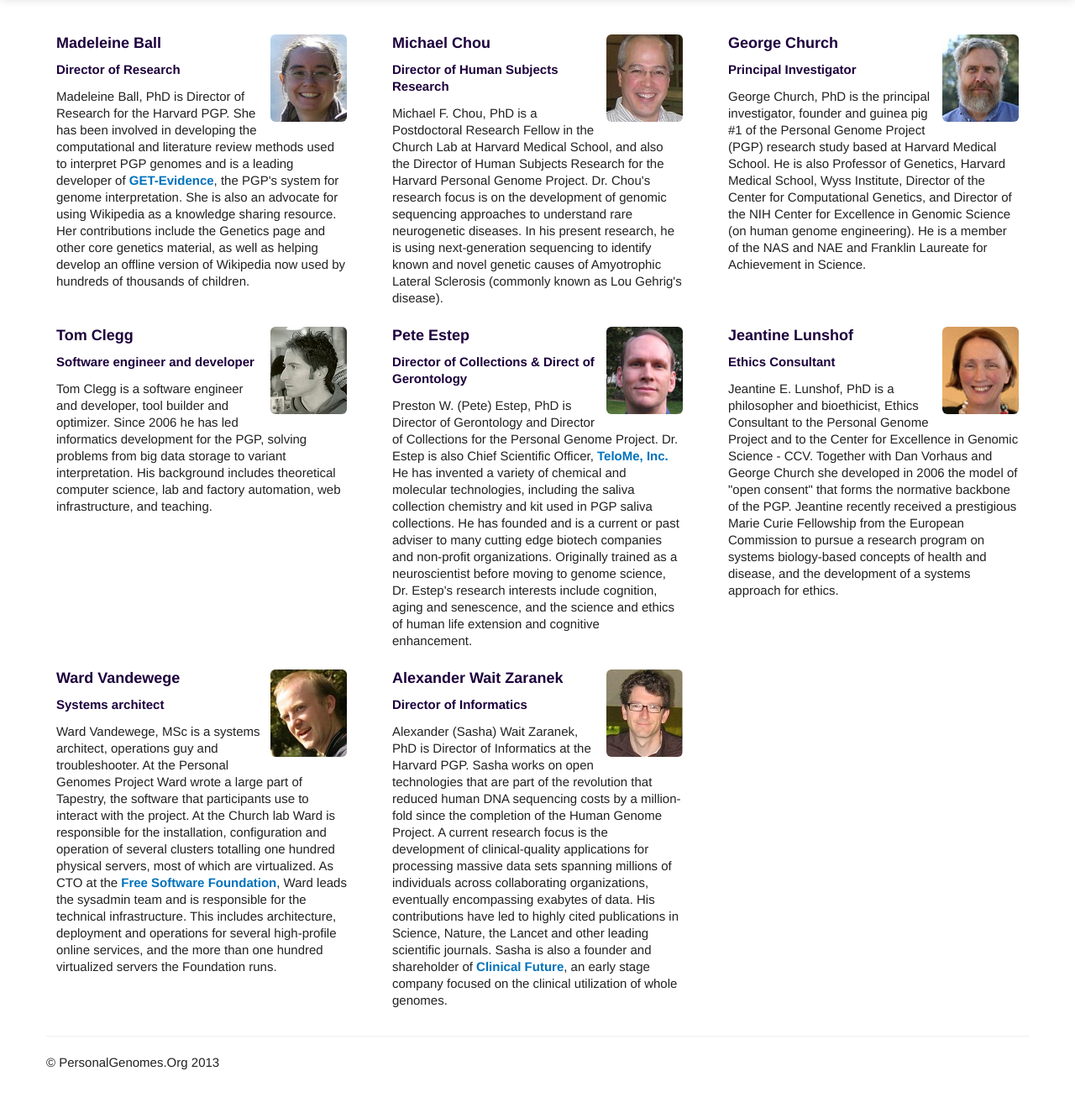
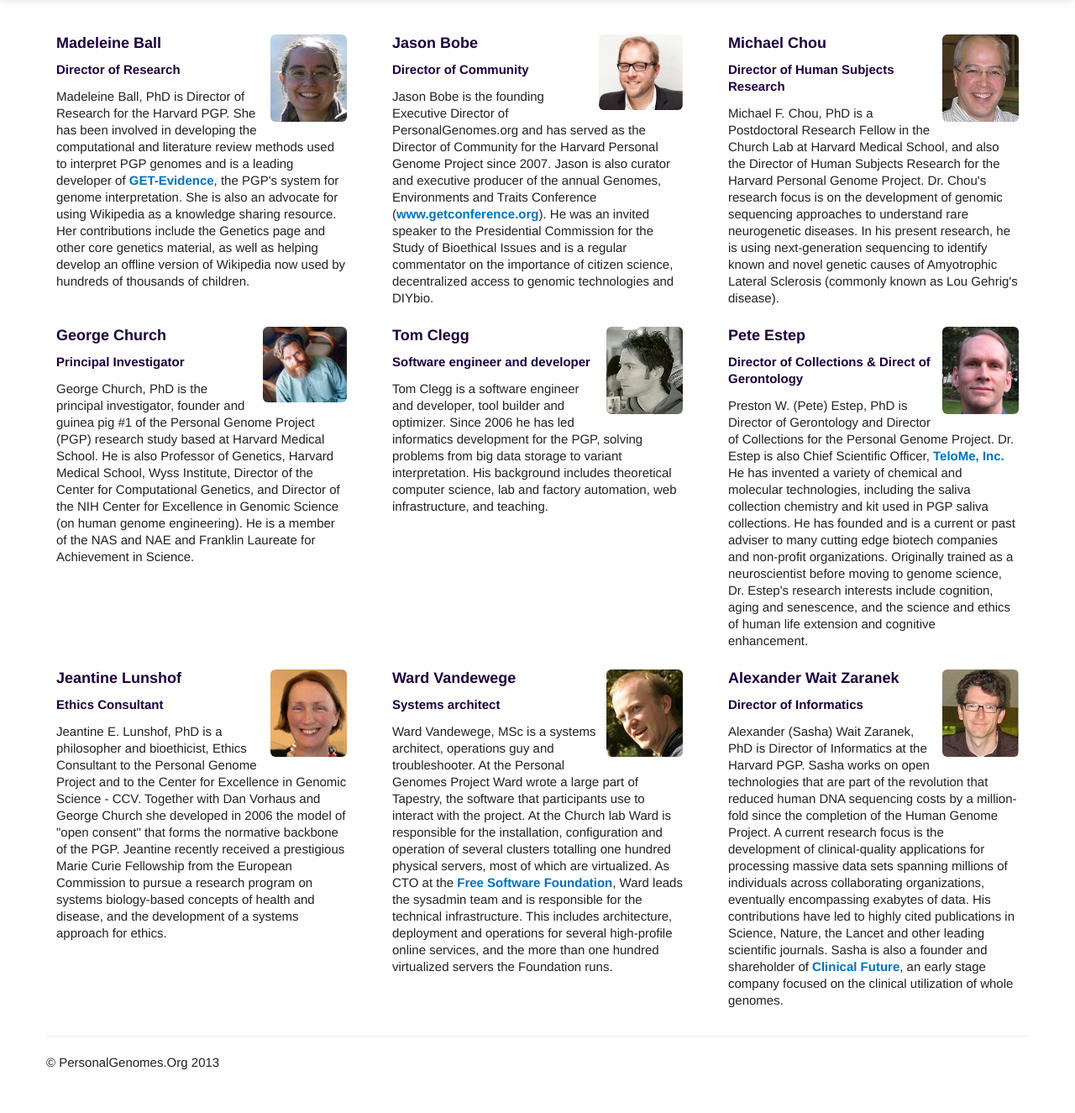
Before and after one commit to geochurch/www_personalgenomes_org, a Django app: page /harvard/people in a window 1280 px wide. Shown: the part 41-1366 px from the top of the page at 84% size. Run offline with Django 3.2, Linux system fonts and the light colour scheme; some libraries are stand-ins or nearby versions.

Commit message:
Remove Harvard logo, list Jason on HU-PGP staff

```diff
--- a/templates/harvard/people.html
+++ b/templates/harvard/people.html
@@ -8,17 +8,22 @@
     <p>Madeleine Ball, PhD is Director of Research for the Harvard PGP. She has been involved in developing the computational and literature review methods used to interpret PGP genomes and is a leading developer of <a href="http://evidence.personalgenomes.org/">GET-Evidence</a>, the PGP's system for genome interpretation. She is also an advocate for using Wikipedia as a knowledge sharing resource. Her contributions include the Genetics page and other core genetics material, as well as helping develop an offline version of Wikipedia now used by hundreds of thousands of children.</p>
   </div>
   <div class="span4 bio">
+    <img src="/static/img/Jason-Bobe.jpg" class="img-rounded" style="max-width:100px" />
+    <h4>Jason Bobe</h4><h5>Director of Community</h5>
+    <p>Jason Bobe is the founding Executive Director of PersonalGenomes.org and has served as the Director of Community for the Harvard Personal Genome Project since 2007. Jason is also curator and executive producer of the annual Genomes, Environments and Traits Conference (<a href="http://www.getconference.org">www.getconference.org</a>). He was an invited speaker to the Presidential Commission for the Study of Bioethical Issues and is a regular commentator on the importance of citizen science, decentralized access to genomic technologies and DIYbio.</p>
+  </div>
+  <div class="span4 bio">
     <img src="/static/img/harvard/Mike-Chou.jpg" class="img-rounded" />
     <h4>Michael Chou</h4><h5>Director of Human Subjects Research</h5>
     <p>Michael F. Chou, PhD is a Postdoctoral Research Fellow in the Church Lab at Harvard Medical School, and also the Director of Human Subjects Research for the Harvard Personal Genome Project. Dr. Chou's research focus is on the development of genomic sequencing approaches to understand rare neurogenetic diseases. In his present research, he is using next-generation sequencing to identify known and novel genetic causes of Amyotrophic Lateral Sclerosis (commonly known as Lou Gehrig's disease).</p>
   </div>
+</div>
+<div class="row">
   <div class="span4 bio">
-    <img src="/static/img/harvard/George-Church.jpg" class="img-rounded" />
+    <img src="/static/img/George-Church.jpg" class="img-rounded" style="max-width:100px" />
     <h4>George Church</h4><h5>Principal Investigator</h5>
     <p>George Church, PhD is the principal investigator, founder and guinea pig #1 of the Personal Genome Project (PGP) research study based at Harvard Medical School. He is also Professor of Genetics, Harvard Medical School, Wyss Institute, Director of the Center for Computational Genetics, and Director of the NIH Center for Excellence in Genomic Science (on human genome engineering). He is a member of the NAS and NAE and Franklin Laureate for Achievement in Science.</p>
   </div>
-</div>
-<div class="row">
   <div class="span4 bio">
     <img src="/static/img/harvard/Tom-Clegg.jpg" class="img-rounded" />
     <h4>Tom Clegg</h4><h5>Software engineer and developer</h5>
@@ -29,13 +34,13 @@
     <h4>Pete Estep</h4><h5>Director of Collections & Direct of Gerontology</h5>
     <p>Preston W. (Pete) Estep, PhD is Director of Gerontology and Director of Collections for the Personal Genome Project. Dr. Estep is also Chief Scientific Officer, <a href="http://www.telome.com/">TeloMe, Inc.</a> He has invented a variety of chemical and molecular technologies, including the saliva collection chemistry and kit used in PGP saliva collections. He has founded and is a current or past adviser to many cutting edge biotech companies and non-profit organizations. Originally trained as a neuroscientist before moving to genome science, Dr. Estep's research interests include cognition, aging and senescence, and the science and ethics of human life extension and cognitive enhancement.</p>
   </div>
+</div>
+<div class="row">
   <div class="span4 bio">
     <img src="/static/img/harvard/Jeantine-Lunshof.jpg" class="img-rounded" />
     <h4>Jeantine Lunshof</h4><h5>Ethics Consultant</h5>
     <p>Jeantine E. Lunshof, PhD is a philosopher and bioethicist, Ethics Consultant to the Personal Genome Project and to the Center for Excellence in Genomic Science - CCV. Together with Dan Vorhaus and George Church she developed in 2006 the model of "open consent" that forms the normative backbone of the PGP. Jeantine recently received a prestigious Marie Curie Fellowship from the European Commission to pursue a research program on systems biology-based concepts of health and disease, and the development of a systems approach for ethics.</p>
   </div>
-</div>
-<div class="row">
   <div class="span4 bio">
     <img src="/static/img/harvard/Ward-Vandewege.jpg" class="img-rounded" />
     <h4>Ward Vandewege</h4><h5>Systems architect</h5>
```
Also changed, not shown: static/img/harvard/George-Church.jpg (deleted), static/img/harvard/Harvard-Logo.png (deleted).
